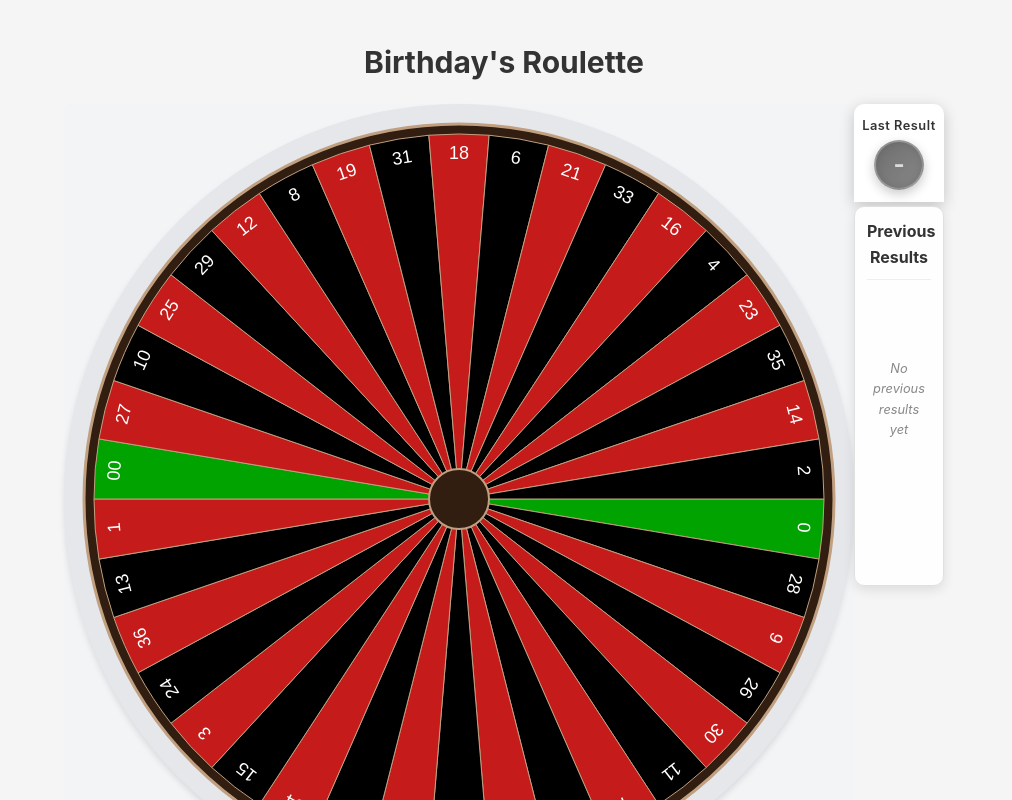
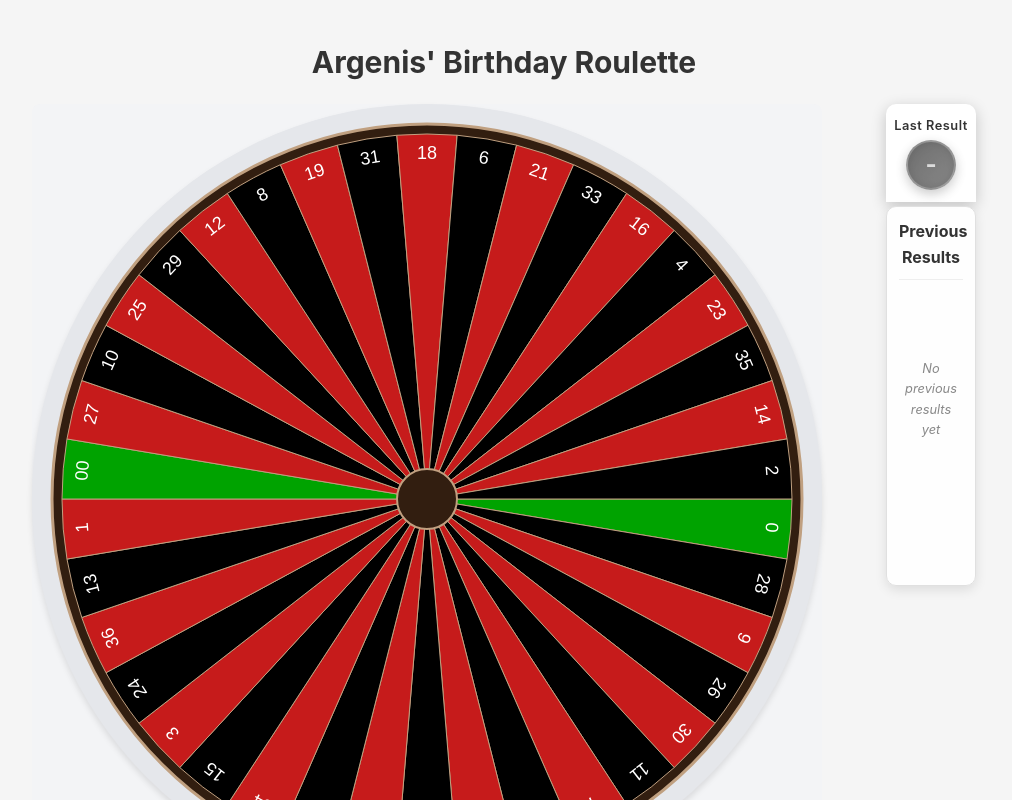
Before and after one commit to argearriojas-misc/roulette-wheel-app, a React (Vite) app in the folder roulette-wheel-app/: page / in a window 1280 px wide. Shown: the top 800 px of the page, without its empty margins (136-1148 px from the left). Built offline with nearby package versions, Linux system fonts and the light colour scheme.

Commit message:
Adjust layout and spacing for roulette wheel and history components

```diff
--- a/roulette-wheel-app/src/App.jsx
+++ b/roulette-wheel-app/src/App.jsx
@@ -65,8 +65,8 @@ const App = () => {
   };
 
   return (
-    <div className="flex flex-col items-center justify-center p-6 mx-auto max-w-5xl">
-      <h1 className="mb-6 text-3xl font-bold">Birthday's Roulette</h1>
+    <div className="flex flex-col items-center justify-center p-6 mx-auto max-w-4xl">
+      <h1 className="mb-6 text-3xl font-bold">Argenis' Birthday Roulette</h1>
 
       {/* <ConfigPanel
         config={config}
@@ -76,12 +76,12 @@ const App = () => {
       /> */}
 
       {/* Roulette wheel and history side by side */}
-      <div className="flex flex-row justify-center items-start w-full gap-4">
-        <div className="flex-shrink-0">
+      <div className="flex">
+        <div>
           <RouletteWheel config={config} onResult={handleResult} />
         </div>
 
-        <div className="flex-shrink-0 flex flex-col">
+        <div className="flex flex-col ml-16">
           <ResultDisplay result={result} />
           <ResultHistory results={resultHistory} maxResults={maxHistoryResults - 1} />
         </div>
--- a/roulette-wheel-app/src/styles/app.css
+++ b/roulette-wheel-app/src/styles/app.css
@@ -83,6 +83,10 @@
 
   .mt-6 {
     margin-top: 1.5rem;
+  }
+
+  .ml-16 {
+    margin-left: 4rem; /* 64px */
   }
 
   .space-x-2 > * + * {
```
